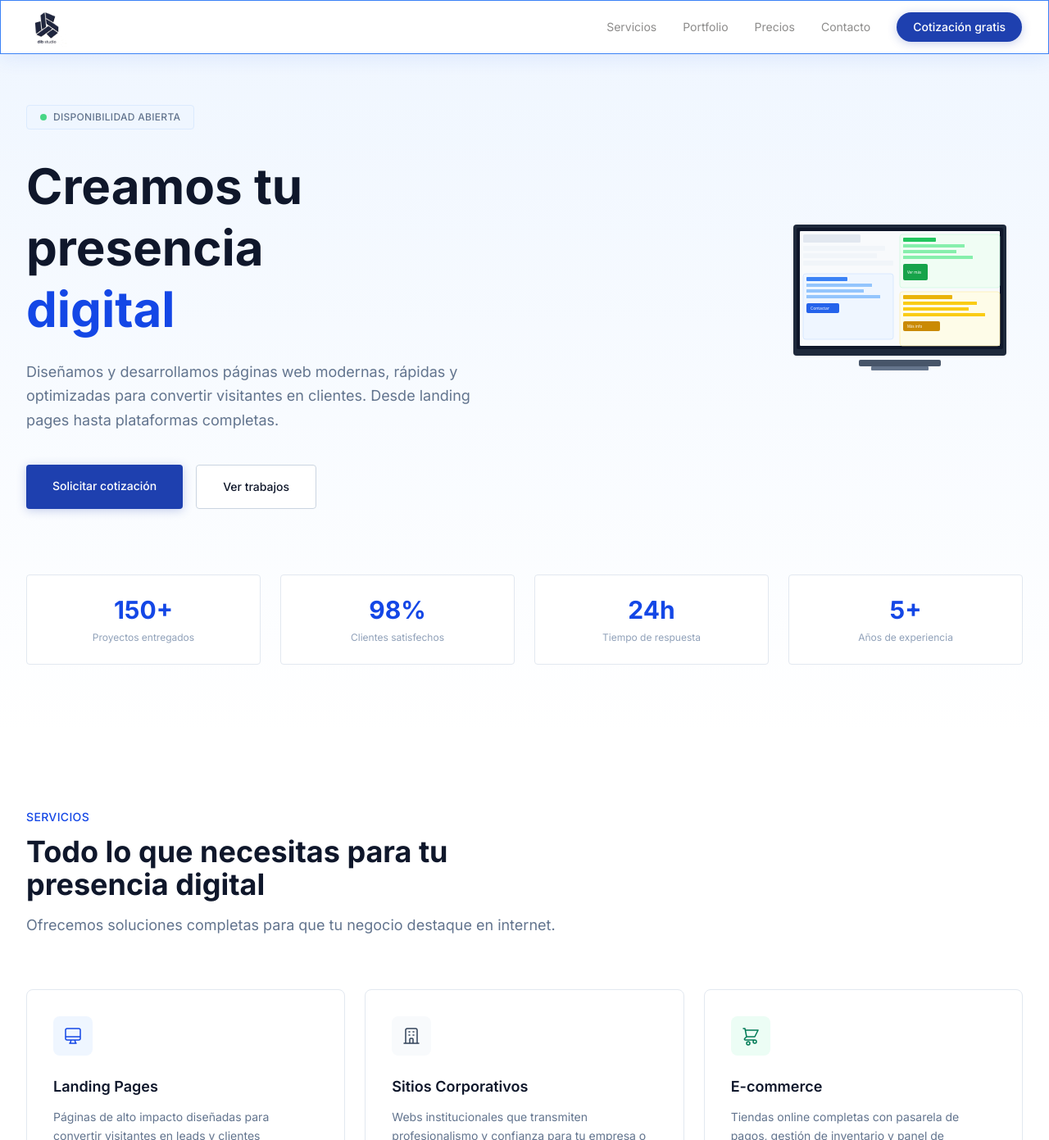
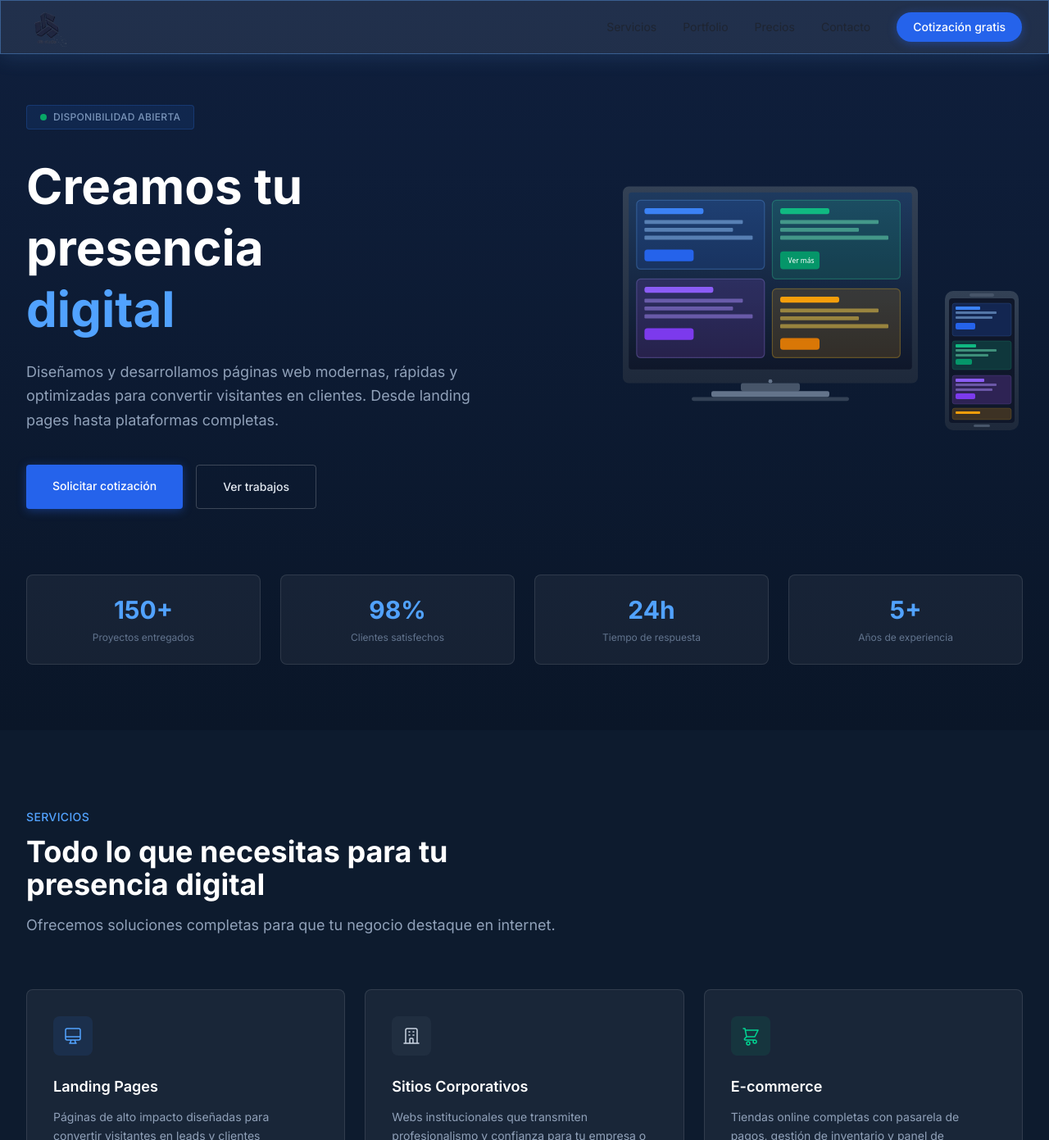
Before and after one commit to dibwebstudio/dibweb, a Next.js app: page / in a window 1280 px wide. Shown: the top 1391 px of the page at 82% size. Built offline with nearby package versions, Linux system fonts and the light colour scheme.

Commit message:
Dark blue palette with realistic monitor and phone

```diff
--- a/src/app/globals.css
+++ b/src/app/globals.css
@@ -1,8 +1,8 @@
 @import "tailwindcss";
 
 :root {
-  --background: #f8fafc;
-  --foreground: #0f172a;
+  --background: #0a1628;
+  --foreground: #e2e8f0;
 }
 
 @theme inline {
@@ -23,69 +23,60 @@ body {
 }
 
 .glass-card {
-  background: #ffffff;
-  border: 1px solid #e2e8f0;
+  background: rgba(255, 255, 255, 0.05);
+  border: 1px solid rgba(255, 255, 255, 0.1);
   transition: all 0.3s ease;
 }
 
 .glass-card:hover {
-  border-color: #3b82f6;
-  box-shadow: 0 4px 24px rgba(37, 99, 235, 0.08);
+  background: rgba(255, 255, 255, 0.08);
+  border-color: rgba(96, 165, 250, 0.3);
+  box-shadow: 0 4px 24px rgba(96, 165, 250, 0.1);
 }
 
 .glass-strong {
-  background: #ffffff;
-  border: 1px solid #3b82f6;
-  box-shadow: 0 4px 24px rgba(37, 99, 235, 0.1);
+  background: rgba(255, 255, 255, 0.08);
+  border: 1px solid rgba(96, 165, 250, 0.4);
+  box-shadow: 0 4px 24px rgba(96, 165, 250, 0.15);
 }
 
 .glow {
-  box-shadow: 0 4px 30px rgba(37, 99, 235, 0.12);
+  box-shadow: 0 4px 30px rgba(96, 165, 250, 0.2);
 }
 
 .gradient-text {
-  background: linear-gradient(135deg, #1e40af 0%, #2563eb 50%, #3b82f6 100%);
+  background: linear-gradient(135deg, #60a5fa 0%, #93c5fd 50%, #bfdbfe 100%);
   -webkit-background-clip: text;
   -webkit-text-fill-color: transparent;
   background-clip: text;
 }
 
 .btn-primary {
-  background: #1e40af;
+  background: #2563eb;
   color: #ffffff;
   transition: all 0.3s ease;
-  box-shadow: 0 2px 12px rgba(30, 64, 175, 0.25);
+  box-shadow: 0 2px 12px rgba(37, 99, 235, 0.4);
 }
 
 .btn-primary:hover {
-  background: #1e3a8a;
-  box-shadow: 0 4px 20px rgba(30, 64, 175, 0.35);
+  background: #1d4ed8;
+  box-shadow: 0 4px 20px rgba(37, 99, 235, 0.5);
   transform: translateY(-1px);
 }
 
 .btn-secondary {
-  background: #ffffff;
-  border: 1px solid #cbd5e1;
-  color: #0f172a;
+  background: transparent;
+  border: 1px solid rgba(255, 255, 255, 0.2);
+  color: #e2e8f0;
   transition: all 0.3s ease;
 }
 
 .btn-secondary:hover {
-  background: #f1f5f9;
-  border-color: #3b82f6;
-  box-shadow: 0 2px 12px rgba(37, 99, 246, 0.08);
-}
-
-.divider-gradient {
-  height: 1px;
-  background: #e2e8f0;
-}
-
-.mesh-gradient {
-  background: linear-gradient(180deg, #eff6ff 0%, #f8fafc 100%);
+  background: rgba(255, 255, 255, 0.05);
+  border-color: #60a5fa;
 }
 
 .section-divider {
   height: 1px;
-  background: #e2e8f0;
+  background: rgba(255, 255, 255, 0.1);
 }
--- a/src/components/Hero.tsx
+++ b/src/components/Hero.tsx
@@ -1,21 +1,23 @@
 export default function Hero() {
   return (
-    <section className="relative pt-32 pb-20 px-4 sm:px-6 lg:px-8 overflow-hidden bg-gradient-to-b from-blue-50 to-white">
+    <section className="relative pt-32 pb-20 px-4 sm:px-6 lg:px-8 overflow-hidden bg-[#0a1628]">
+      <div className="absolute inset-0 bg-gradient-to-b from-[#0f1f3d] to-[#0a1628]" />
+
       <div className="relative max-w-7xl mx-auto">
         <div className="grid lg:grid-cols-2 gap-12 items-center">
           <div>
-            <div className="inline-flex items-center gap-2 bg-blue-50 border border-blue-100 px-4 py-1.5 rounded mb-8">
-              <span className="w-2 h-2 bg-green-500 rounded-full animate-pulse" />
-              <span className="text-xs text-slate-500 font-medium tracking-wide uppercase">Disponibilidad abierta</span>
+            <div className="inline-flex items-center gap-2 bg-blue-500/10 border border-blue-500/20 px-4 py-1.5 rounded mb-8">
+              <span className="w-2 h-2 bg-green-400 rounded-full animate-pulse" />
+              <span className="text-xs text-blue-200/60 font-medium tracking-wide uppercase">Disponibilidad abierta</span>
             </div>
 
-            <h1 className="text-4xl sm:text-5xl lg:text-6xl font-bold leading-tight text-slate-900">
+            <h1 className="text-4xl sm:text-5xl lg:text-6xl font-bold leading-tight text-white">
               Creamos tu presencia
               <br />
-              <span className="text-blue-700">digital</span>
+              <span className="text-blue-400">digital</span>
             </h1>
 
-            <p className="mt-6 text-lg text-slate-500 max-w-xl leading-relaxed">
+            <p className="mt-6 text-lg text-slate-400 max-w-xl leading-relaxed">
               Diseñamos y desarrollamos páginas web modernas, rápidas y optimizadas
               para convertir visitantes en clientes. Desde landing pages hasta
               plataformas completas.
@@ -31,47 +33,100 @@ export default function Hero() {
             </div>
           </div>
 
-          <div className="relative flex justify-center lg:justify-end">
-            <div className="relative">
-              <svg viewBox="0 0 600 420" className="w-full max-w-lg" xmlns="http://www.w3.org/2000/svg">
-                <rect x="40" y="10" width="520" height="320" rx="8" fill="#1e293b" />
-                <rect x="48" y="18" width="504" height="296" rx="4" fill="#0f172a" />
+          <div className="relative flex justify-center lg:justify-end items-end gap-4">
+            <svg viewBox="0 0 320 260" className="w-full max-w-sm" xmlns="http://www.w3.org/2000/svg">
+              <defs>
+                <linearGradient id="screenGrad" x1="0%" y1="0%" x2="0%" y2="100%">
+                  <stop offset="0%" stopColor="#1e3a5f" />
+                  <stop offset="100%" stopColor="#0f172a" />
+                </linearGradient>
+                <linearGradient id="bezelGrad" x1="0%" y1="0%" x2="0%" y2="100%">
+                  <stop offset="0%" stopColor="#334155" />
+                  <stop offset="100%" stopColor="#1e293b" />
+                </linearGradient>
+                <linearGradient id="standGrad" x1="0%" y1="0%" x2="0%" y2="100%">
+                  <stop offset="0%" stopColor="#475569" />
+                  <stop offset="100%" stopColor="#334155" />
+                </linearGradient>
+              </defs>
 
-                <rect x="56" y="26" width="488" height="280" rx="2" fill="#f8fafc" />
+              <rect x="10" y="8" width="300" height="200" rx="6" fill="url(#bezelGrad)" />
+              <rect x="16" y="14" width="288" height="180" rx="3" fill="url(#screenGrad)" />
 
-                <rect x="64" y="34" width="140" height="20" rx="3" fill="#e2e8f0" />
-                <rect x="64" y="62" width="200" height="12" rx="2" fill="#f1f5f9" />
-                <rect x="64" y="80" width="180" height="12" rx="2" fill="#f1f5f9" />
-                <rect x="64" y="98" width="220" height="12" rx="2" fill="#f1f5f9" />
+              <rect x="24" y="22" width="130" height="70" rx="4" fill="rgba(37, 99, 235, 0.15)" stroke="rgba(96, 165, 250, 0.3)" strokeWidth="1" />
+              <rect x="32" y="30" width="60" height="6" rx="2" fill="#3b82f6" />
+              <rect x="32" y="42" width="100" height="4" rx="1" fill="rgba(147, 197, 253, 0.5)" />
+              <rect x="32" y="50" width="90" height="4" rx="1" fill="rgba(147, 197, 253, 0.5)" />
+              <rect x="32" y="58" width="110" height="4" rx="1" fill="rgba(147, 197, 253, 0.5)" />
+              <rect x="32" y="72" width="50" height="12" rx="3" fill="#2563eb" />
 
-                <rect x="64" y="130" width="220" height="160" rx="6" fill="#eff6ff" stroke="#bfdbfe" strokeWidth="1" />
-                <rect x="72" y="138" width="100" height="10" rx="2" fill="#3b82f6" />
-                <rect x="72" y="154" width="160" height="8" rx="1" fill="#93c5fd" />
-                <rect x="72" y="168" width="140" height="8" rx="1" fill="#93c5fd" />
-                <rect x="72" y="182" width="180" height="8" rx="1" fill="#93c5fd" />
-                <rect x="72" y="202" width="80" height="24" rx="4" fill="#2563eb" />
-                <text x="82" y="218" fill="white" fontSize="10" fontFamily="system-ui">Contactar</text>
+              <rect x="162" y="22" width="130" height="80" rx="4" fill="rgba(16, 185, 129, 0.15)" stroke="rgba(52, 211, 153, 0.3)" strokeWidth="1" />
+              <rect x="170" y="30" width="50" height="6" rx="2" fill="#10b981" />
+              <rect x="170" y="42" width="100" height="4" rx="1" fill="rgba(110, 231, 183, 0.5)" />
+              <rect x="170" y="50" width="80" height="4" rx="1" fill="rgba(110, 231, 183, 0.5)" />
+              <rect x="170" y="58" width="110" height="4" rx="1" fill="rgba(110, 231, 183, 0.5)" />
+              <rect x="170" y="74" width="40" height="18" rx="3" fill="#059669" />
+              <text x="178" y="86" fill="white" fontSize="7" fontFamily="system-ui">Ver más</text>
 
-                <rect x="300" y="34" width="244" height="130" rx="6" fill="#f0fdf4" stroke="#bbf7d0" strokeWidth="1" />
-                <rect x="308" y="42" width="80" height="10" rx="2" fill="#22c55e" />
-                <rect x="308" y="58" width="150" height="8" rx="1" fill="#86efac" />
-                <rect x="308" y="72" width="130" height="8" rx="1" fill="#86efac" />
-                <rect x="308" y="86" width="170" height="8" rx="1" fill="#86efac" />
-                <rect x="308" y="106" width="60" height="40" rx="4" fill="#16a34a" />
-                <text x="318" y="130" fill="white" fontSize="9" fontFamily="system-ui">Ver más</text>
+              <rect x="24" y="102" width="130" height="80" rx="4" fill="rgba(168, 85, 247, 0.15)" stroke="rgba(167, 139, 250, 0.3)" strokeWidth="1" />
+              <rect x="32" y="110" width="70" height="6" rx="2" fill="#8b5cf6" />
+              <rect x="32" y="122" width="100" height="4" rx="1" fill="rgba(167, 139, 250, 0.5)" />
+              <rect x="32" y="130" width="90" height="4" rx="1" fill="rgba(167, 139, 250, 0.5)" />
+              <rect x="32" y="138" width="110" height="4" rx="1" fill="rgba(167, 139, 250, 0.5)" />
+              <rect x="32" y="152" width="50" height="12" rx="3" fill="#7c3aed" />
 
-                <rect x="300" y="174" width="244" height="132" rx="6" fill="#fefce8" stroke="#fde68a" strokeWidth="1" />
-                <rect x="308" y="182" width="120" height="10" rx="2" fill="#eab308" />
-                <rect x="308" y="198" width="180" height="8" rx="1" fill="#facc15" />
-                <rect x="308" y="212" width="160" height="8" rx="1" fill="#facc15" />
-                <rect x="308" y="226" width="200" height="8" rx="1" fill="#facc15" />
-                <rect x="308" y="246" width="90" height="24" rx="4" fill="#ca8a04" />
-                <text x="318" y="262" fill="white" fontSize="9" fontFamily="system-ui">Más info</text>
+              <rect x="162" y="112" width="130" height="70" rx="4" fill="rgba(245, 158, 11, 0.15)" stroke="rgba(251, 191, 36, 0.3)" strokeWidth="1" />
+              <rect x="170" y="120" width="60" height="6" rx="2" fill="#f59e0b" />
+              <rect x="170" y="132" width="100" height="4" rx="1" fill="rgba(252, 211, 77, 0.5)" />
+              <rect x="170" y="140" width="80" height="4" rx="1" fill="rgba(252, 211, 77, 0.5)" />
+              <rect x="170" y="148" width="110" height="4" rx="1" fill="rgba(252, 211, 77, 0.5)" />
+              <rect x="170" y="162" width="40" height="12" rx="3" fill="#d97706" />
 
-                <rect x="200" y="340" width="200" height="16" rx="4" fill="#475569" />
-                <rect x="230" y="356" width="140" height="10" rx="2" fill="#64748b" />
-              </svg>
-            </div>
+              <rect x="130" y="208" width="60" height="8" rx="2" fill="#475569" />
+              <rect x="100" y="216" width="120" height="6" rx="2" fill="#64748b" />
+
+              <rect x="80" y="222" width="160" height="4" rx="2" fill="#334155" />
+
+              <circle cx="160" cy="206" r="2" fill="#64748b" />
+            </svg>
+
+            <svg viewBox="0 0 100 180" className="w-full max-w-[100px]" xmlns="http://www.w3.org/2000/svg">
+              <defs>
+                <linearGradient id="phoneGrad" x1="0%" y1="0%" x2="0%" y2="100%">
+                  <stop offset="0%" stopColor="#334155" />
+                  <stop offset="100%" stopColor="#1e293b" />
+                </linearGradient>
+              </defs>
+
+              <rect x="5" y="5" width="90" height="170" rx="10" fill="url(#phoneGrad)" />
+
+              <rect x="10" y="14" width="80" height="152" rx="4" fill="#0f172a" />
+
+              <rect x="35" y="8" width="30" height="4" rx="2" fill="#475569" />
+
+              <rect x="14" y="20" width="72" height="40" rx="3" fill="rgba(37, 99, 235, 0.2)" stroke="rgba(96, 165, 250, 0.3)" strokeWidth="0.5" />
+              <rect x="18" y="24" width="30" height="4" rx="1" fill="#3b82f6" />
+              <rect x="18" y="30" width="50" height="3" rx="1" fill="rgba(147, 197, 253, 0.5)" />
+              <rect x="18" y="36" width="45" height="3" rx="1" fill="rgba(147, 197, 253, 0.5)" />
+              <rect x="18" y="44" width="24" height="8" rx="2" fill="#2563eb" />
+
+              <rect x="14" y="66" width="72" height="35" rx="3" fill="rgba(16, 185, 129, 0.2)" stroke="rgba(52, 211, 153, 0.3)" strokeWidth="0.5" />
+              <rect x="18" y="70" width="25" height="4" rx="1" fill="#10b981" />
+              <rect x="18" y="76" width="50" height="3" rx="1" fill="rgba(110, 231, 183, 0.5)" />
+              <rect x="18" y="82" width="40" height="3" rx="1" fill="rgba(110, 231, 183, 0.5)" />
+              <rect x="18" y="88" width="20" height="7" rx="2" fill="#059669" />
+
+              <rect x="14" y="108" width="72" height="35" rx="3" fill="rgba(168, 85, 247, 0.2)" stroke="rgba(167, 139, 250, 0.3)" strokeWidth="0.5" />
+              <rect x="18" y="112" width="35" height="4" rx="1" fill="#8b5cf6" />
+              <rect x="18" y="118" width="50" height="3" rx="1" fill="rgba(167, 139, 250, 0.5)" />
+              <rect x="18" y="124" width="45" height="3" rx="1" fill="rgba(167, 139, 250, 0.5)" />
+              <rect x="18" y="130" width="24" height="7" rx="2" fill="#7c3aed" />
+
+              <rect x="14" y="148" width="72" height="14" rx="3" fill="rgba(245, 158, 11, 0.2)" stroke="rgba(251, 191, 36, 0.3)" strokeWidth="0.5" />
+              <rect x="18" y="152" width="30" height="3" rx="1" fill="#f59e0b" />
+
+              <rect x="40" y="168" width="20" height="3" rx="1.5" fill="#475569" />
+            </svg>
           </div>
         </div>
 
@@ -82,9 +137,9 @@ export default function Hero() {
             { value: "24h", label: "Tiempo de respuesta" },
             { value: "5+", label: "Años de experiencia" },
           ].map((stat) => (
-            <div key={stat.label} className="glass-card rounded p-6 text-center">
-              <p className="text-3xl font-bold text-blue-700">{stat.value}</p>
-              <p className="text-xs text-slate-400 mt-2">{stat.label}</p>
+            <div key={stat.label} className="glass-card rounded-lg p-6 text-center">
+              <p className="text-3xl font-bold text-blue-400">{stat.value}</p>
+              <p className="text-xs text-slate-500 mt-2">{stat.label}</p>
             </div>
           ))}
         </div>
--- a/src/components/Services.tsx
+++ b/src/components/Services.tsx
@@ -2,8 +2,8 @@ const services = [
   {
     title: "Landing Pages",
     description: "Páginas de alto impacto diseñadas para convertir visitantes en leads y clientes potenciales.",
-    iconColor: "text-blue-700",
-    iconBg: "bg-blue-50",
+    iconColor: "text-blue-400",
+    iconBg: "bg-blue-500/10",
     icon: (
       <svg className="w-6 h-6" fill="none" stroke="currentColor" viewBox="0 0 24 24">
         <path strokeLinecap="round" strokeLinejoin="round" strokeWidth={1.5} d="M9.75 17L9 20l-1 1h8l-1-1-.75-3M3 13h18M5 17h14a2 2 0 002-2V5a2 2 0 00-2-2H5a2 2 0 00-2 2v10a2 2 0 002 2z" />
@@ -13,8 +13,8 @@ const services = [
   {
     title: "Sitios Corporativos",
     description: "Webs institucionales que transmiten profesionalismo y confianza para tu empresa o negocio.",
-    iconColor: "text-slate-700",
-    iconBg: "bg-slate-50",
+    iconColor: "text-slate-300",
+    iconBg: "bg-slate-500/10",
     icon: (
       <svg className="w-6 h-6" fill="none" stroke="currentColor" viewBox="0 0 24 24">
         <path strokeLinecap="round" strokeLinejoin="round" strokeWidth={1.5} d="M19 21V5a2 2 0 00-2-2H7a2 2 0 00-2 2v16m14 0h2m-2 0h-5m-9 0H3m2 0h5M9 7h1m-1 4h1m4-4h1m-1 4h1m-5 10v-5a1 1 0 011-1h2a1 1 0 011 1v5m-4 0h4" />
@@ -24,8 +24,8 @@ const services = [
   {
     title: "E-commerce",
     description: "Tiendas online completas con pasarela de pagos, gestión de inventario y panel de administración.",
-    iconColor: "text-emerald-700",
-    iconBg: "bg-emerald-50",
+    iconColor: "text-emerald-400",
+    iconBg: "bg-emerald-500/10",
     icon: (
       <svg className="w-6 h-6" fill="none" stroke="currentColor" viewBox="0 0 24 24">
         <path strokeLinecap="round" strokeLinejoin="round" strokeWidth={1.5} d="M3 3h2l.4 2M7 13h10l4-8H5.4M7 13L5.4 5M7 13l-2.293 2.293c-.63.63-.184 1.707.707 1.707H17m0 0a2 2 0 100 4 2 2 0 000-4zm-8 2a2 2 0 100 4 2 2 0 000-4z" />
@@ -35,8 +35,8 @@ const services = [
   {
     title: "SEO & Marketing",
     description: "Optimización para buscadores y estrategias digitales para aumentar tu visibilidad online.",
-    iconColor: "text-indigo-700",
-    iconBg: "bg-indigo-50",
+    iconColor: "text-violet-400",
+    iconBg: "bg-violet-500/10",
     icon: (
       <svg className="w-6 h-6" fill="none" stroke="currentColor" viewBox="0 0 24 24">
         <path strokeLinecap="round" strokeLinejoin="round" strokeWidth={1.5} d="M13 7h8m0 0v8m0-8l-8 8-4-4-6 6" />
@@ -46,8 +46,8 @@ const services = [
   {
     title: "Aplicaciones Web",
     description: "Plataformas y herramientas a medida para automatizar procesos de tu negocio.",
-    iconColor: "text-blue-800",
-    iconBg: "bg-blue-50",
+    iconColor: "text-cyan-400",
+    iconBg: "bg-cyan-500/10",
     icon: (
       <svg className="w-6 h-6" fill="none" stroke="currentColor" viewBox="0 0 24 24">
         <path strokeLinecap="round" strokeLinejoin="round" strokeWidth={1.5} d="M10 20l4-16m4 4l4 4-4 4M6 16l-4-4 4-4" />
@@ -57,8 +57,8 @@ const services = [
   {
     title: "Mantenimiento",
     description: "Soporte continuo, actualizaciones de contenido y mejoras periódicas para tu web.",
-    iconColor: "text-sky-700",
-    iconBg: "bg-sky-50",
+    iconColor: "text-amber-400",
+    iconBg: "bg-amber-500/10",
     icon: (
       <svg className="w-6 h-6" fill="none" stroke="currentColor" viewBox="0 0 24 24">
         <path strokeLinecap="round" strokeLinejoin="round" strokeWidth={1.5} d="M10.325 4.317c.426-1.756 2.924-1.756 3.35 0a1.724 1.724 0 002.573 1.066c1.543-.94 3.31.826 2.37 2.37a1.724 1.724 0 001.066 2.573c1.756.426 1.756 2.924 0 3.35a1.724 1.724 0 00-1.066 2.573c.94 1.543-.826 3.31-2.37 2.37a1.724 1.724 0 00-2.573 1.066c-.426 1.756-2.924 1.756-3.35 0a1.724 1.724 0 00-2.573-1.066c-1.543.94-3.31-.826-2.37-2.37a1.724 1.724 0 00-1.066-2.573c-1.756-.426-1.756-2.924 0-3.35a1.724 1.724 0 001.066-2.573c-.94-1.543.826-3.31 2.37-2.37.996.608 2.296.07 2.572-1.065z" />
@@ -70,16 +70,16 @@ const services = [
 
 export default function Services() {
   return (
-    <section id="servicios" className="relative py-24 px-4 sm:px-6 lg:px-8 bg-white">
+    <section id="servicios" className="relative py-24 px-4 sm:px-6 lg:px-8 bg-[#0d1b2e]">
       <div className="max-w-7xl mx-auto">
         <div className="max-w-2xl mb-16">
-          <p className="text-blue-700 font-medium text-sm mb-3 tracking-wide uppercase">
+          <p className="text-blue-400 font-medium text-sm mb-3 tracking-wide uppercase">
             Servicios
           </p>
-          <h2 className="text-3xl sm:text-4xl font-bold text-slate-900">
+          <h2 className="text-3xl sm:text-4xl font-bold text-white">
             Todo lo que necesitas para tu presencia digital
           </h2>
-          <p className="mt-4 text-slate-500 text-lg">
+          <p className="mt-4 text-slate-400 text-lg">
             Ofrecemos soluciones completas para que tu negocio destaque en internet.
           </p>
         </div>
@@ -90,10 +90,10 @@ export default function Services() {
               <div className={`w-12 h-12 rounded-lg flex items-center justify-center ${service.iconColor} mb-6 ${service.iconBg}`}>
                 {service.icon}
               </div>
-              <h3 className="text-lg font-semibold text-slate-900 mb-3">
+              <h3 className="text-lg font-semibold text-white mb-3">
                 {service.title}
               </h3>
-              <p className="text-slate-500 text-sm leading-relaxed">
+              <p className="text-slate-400 text-sm leading-relaxed">
                 {service.description}
               </p>
             </div>
```
Also changed, not shown: src/components/Contact.tsx (+35 -35 lines), src/components/Footer.tsx (+15 -15 lines), src/components/Portfolio.tsx (+16 -16 lines), src/components/Pricing.tsx (+11 -11 lines).
